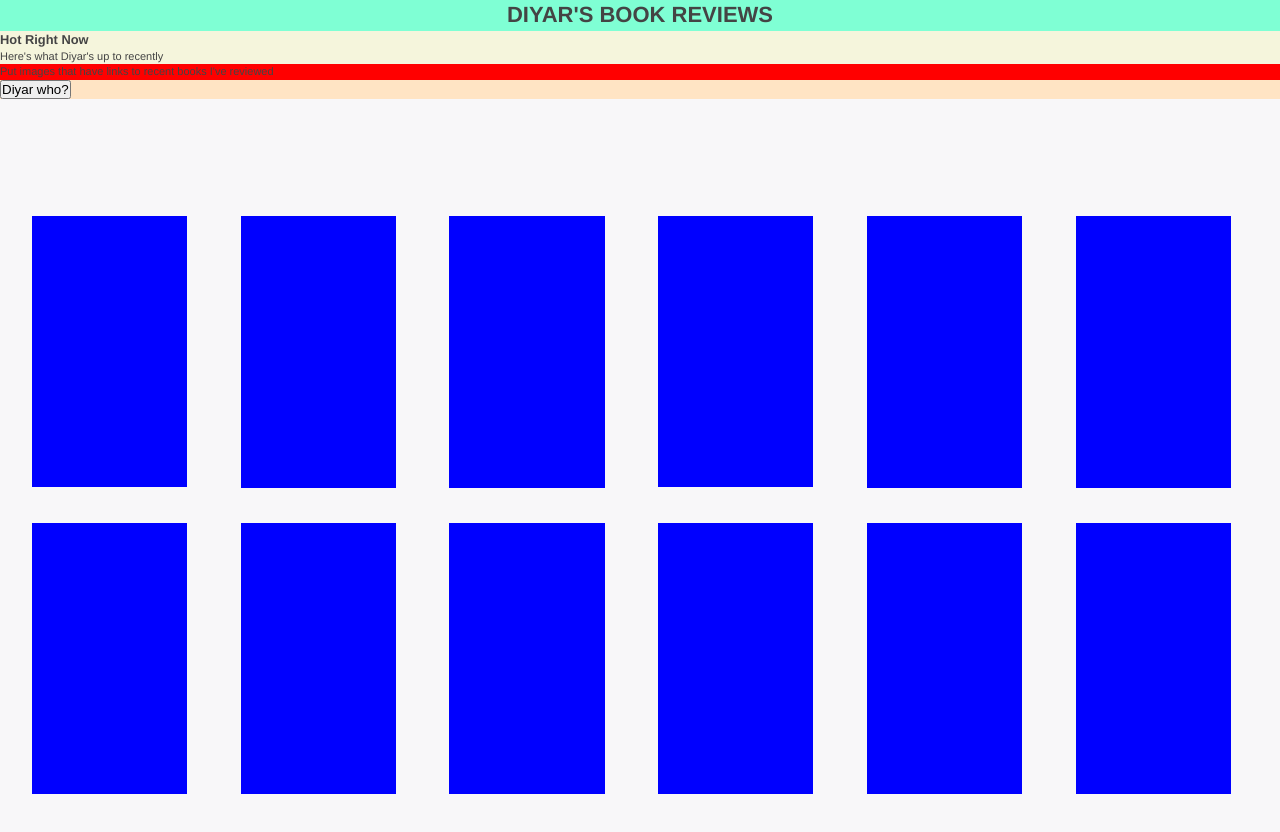
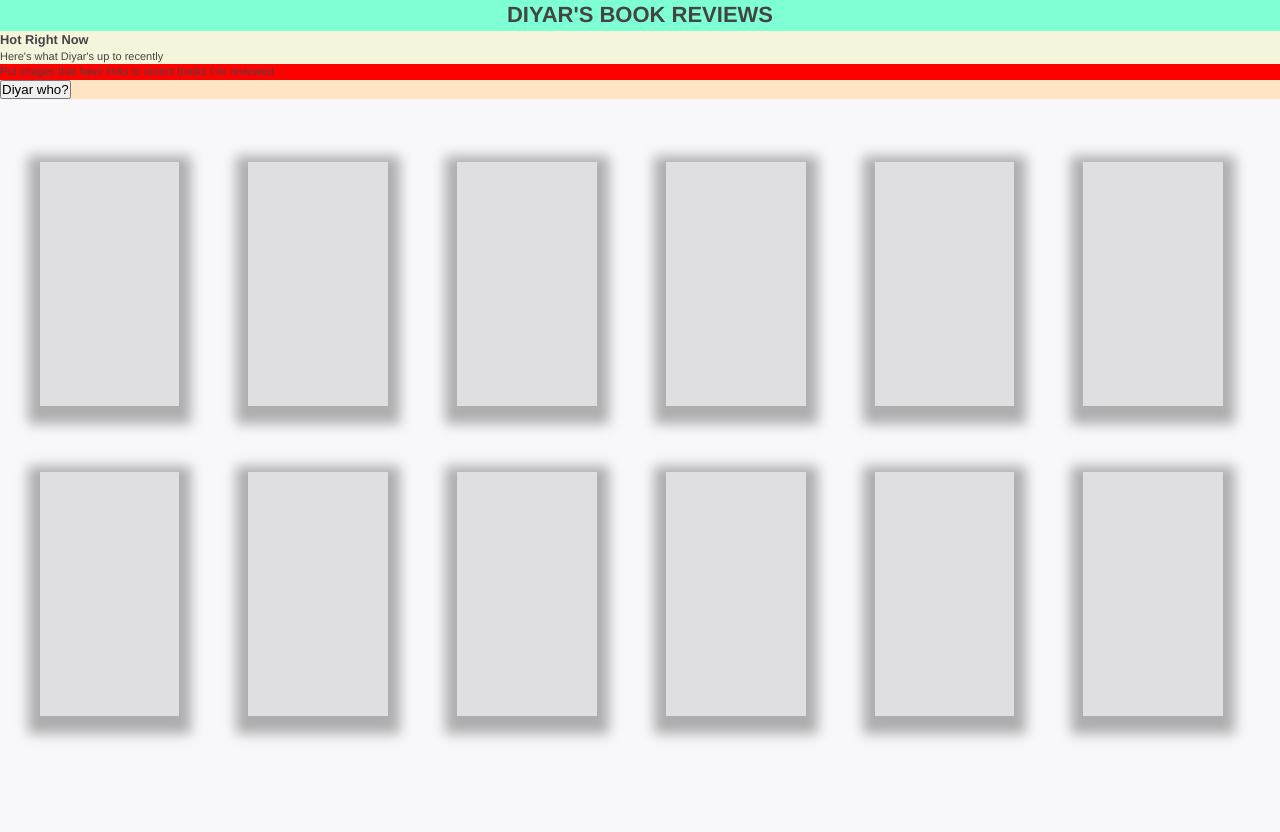
Before and after one commit to Diyar-Yasin/diyars-book-reviews, a React (Create React App) app: page / in a window 1280 px wide. Shown: the top 832 px of the page. After the commit the page ends 800 px from the top, so only its background shows below. Built offline with nearby package versions, Linux system fonts and the light colour scheme.

Commit message:
books react on hover

```diff
--- a/src/components/Home/index.js
+++ b/src/components/Home/index.js
@@ -27,62 +27,62 @@ const Home = () => {
             <div className="bookshelf-container">
                 <div className="bookshelf">
                     <div className="book">
-                        <a href="/" className="book-cover">
+                        <a href="/reviews1" className="book-cover">
 
                         </a>
                     </div>
                     <div className="book">
-                        <a href="/" className="book-cover">
+                        <a href="/reviews2" className="book-cover">
 
                         </a>
                     </div>
                     <div className="book">
-                        <a href="/" className="book-cover">
+                        <a href="/reviews3" className="book-cover">
 
                         </a>
                     </div>
                     <div className="book">
-                        <a href="/" className="book-cover">
+                        <a href="/reviews4" className="book-cover">
 
                         </a>
                     </div>
                     <div className="book">
-                        <a href="/" className="book-cover">
+                        <a href="/reviews5" className="book-cover">
 
                         </a>
                     </div>
                     <div className="book">
-                        <a href="/" className="book-cover">
+                        <a href="/reviews6" className="book-cover">
 
                         </a>
                     </div>
                     <div className="book">
-                        <a href="/" className="book-cover">
+                        <a href="/reviews7" className="book-cover">
 
                         </a>
                     </div>
                     <div className="book">
-                        <a href="/" className="book-cover">
+                        <a href="/reviews8" className="book-cover">
 
                         </a>
                     </div>
                     <div className="book">
-                        <a href="/" className="book-cover">
+                        <a href="/reviews9" className="book-cover">
 
                         </a>
                     </div>
                     <div className="book">
-                        <a href="/" className="book-cover">
+                        <a href="/reviews10" className="book-cover">
 
                         </a>
                     </div>
                     <div className="book">
-                        <a href="/" className="book-cover">
+                        <a href="/reviews11" className="book-cover">
 
                         </a>
                     </div>
                     <div className="book">
-                        <a href="/" className="book-cover">
+                        <a href="/reviews12" className="book-cover">
 
                         </a>
                     </div>
--- a/src/components/Home/index.scss
+++ b/src/components/Home/index.scss
@@ -1,12 +1,6 @@
-@media (max-width: 900px) {
-    * {
-        .main {
-            .bookshelf-container {
-                .bookshelf {
-                    grid-template-columns: repeat(3, 1fr);
-                }
-            }
-        }
+@mixin media() {
+    @media (max-width: 768px) {
+        @content;
     }
 }
 
@@ -43,13 +37,11 @@
         }
 
         .bookshelf-container {
-            width: 100%;
-            height: 100%;
-            position: absolute;
+            margin-top: 50px;
+            margin-bottom: 50px;
             display: flex;
             justify-content: center;
             align-items: center;
-
 
             .bookshelf {
                 display: grid;
@@ -63,6 +55,11 @@
                 height: 60%;
                 padding: 2%;
 
+                @include media {
+                    grid-template-columns: repeat(3, 1fr);
+                    padding-top: 20%;
+                }
+
                 .book {
                     position: relative;
                     z-index: 1;
@@ -70,7 +67,6 @@
                     height: 5%;
                     padding-bottom: 150%;
                     perspective: 1000px;
-                    background-color: blue;
 
                     .book-cover {
                         position: absolute;
@@ -86,9 +82,42 @@
                         transform-style: preserve-3d;
                         transform-origin: top center;
                         will-change: transform;
-                        transform: skewX(0.001deg);
+                        transform: skewX(0.01deg);
                         transition: transform 0.35s ease-in-out;
                     }
+
+                    .book-cover:after {
+                        transform: translatey(-20%);
+                        will-change: transform;
+                        transition: transform 0.65s cubic-bezier(0.18, 0.9, 0.58, 1);
+                    }
+                }
+
+                .book:hover .book-cover {
+                    transform: rotateX(7deg) translateY(-6px);
+                }
+
+                .book:hover .book-cover:after {
+                    transform: translateY(0%);
+                }
+
+                .book:hover:before {
+                    opacity: 0.6;
+                    transform: rotatex(7deg) translatey(-6px) scale(1.05);
+                }
+
+                .book:before {
+                    display: block;
+                    content: "";
+                    position: absolute;
+                    top: 5%;
+                    left: 5%;
+                    width: 90%;
+                    height: 90%;
+                    background: rgba(0, 0, 0, 0.1);
+                    box-shadow: 0 6px 12px 12px rgba(0, 0, 0, 0.3);
+                    will-change: skewx(0.001deg);
+                    transition: transform 0.35s ease-in-out,opacity 0.5s ease-in-out;
                 }
             }
         }
--- a/src/components/Reviews/index.js
+++ b/src/components/Reviews/index.js
@@ -2,7 +2,7 @@ import './index.scss';
 
 const Reviews = () => {
     return (
-        <></>
+        <>This a review</>
     );
 };
 
```
